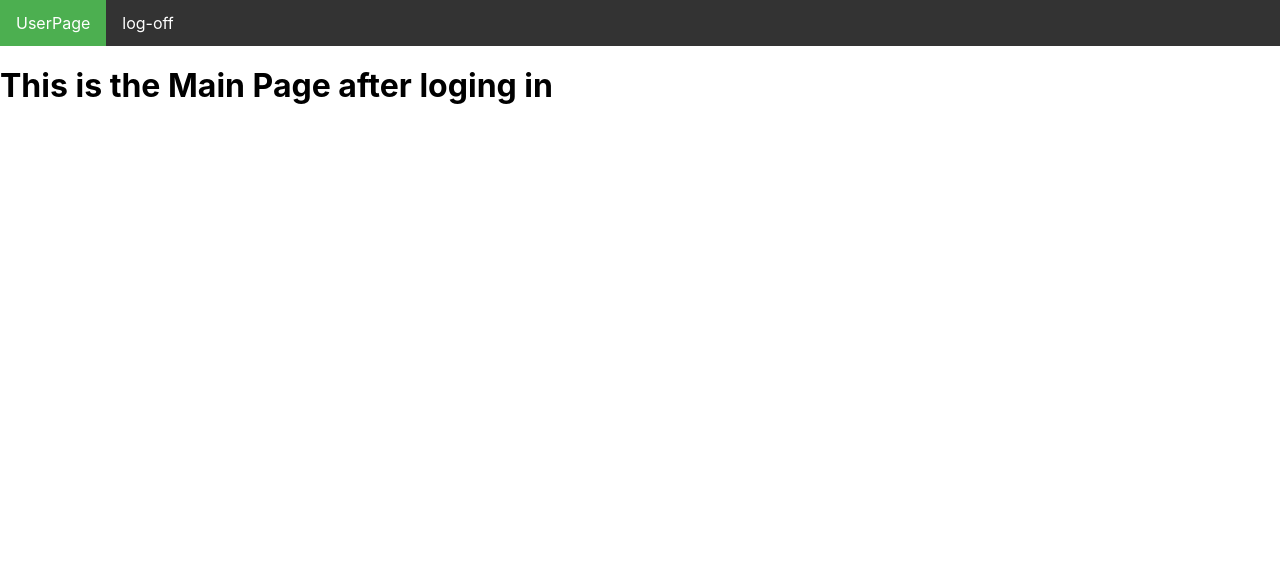
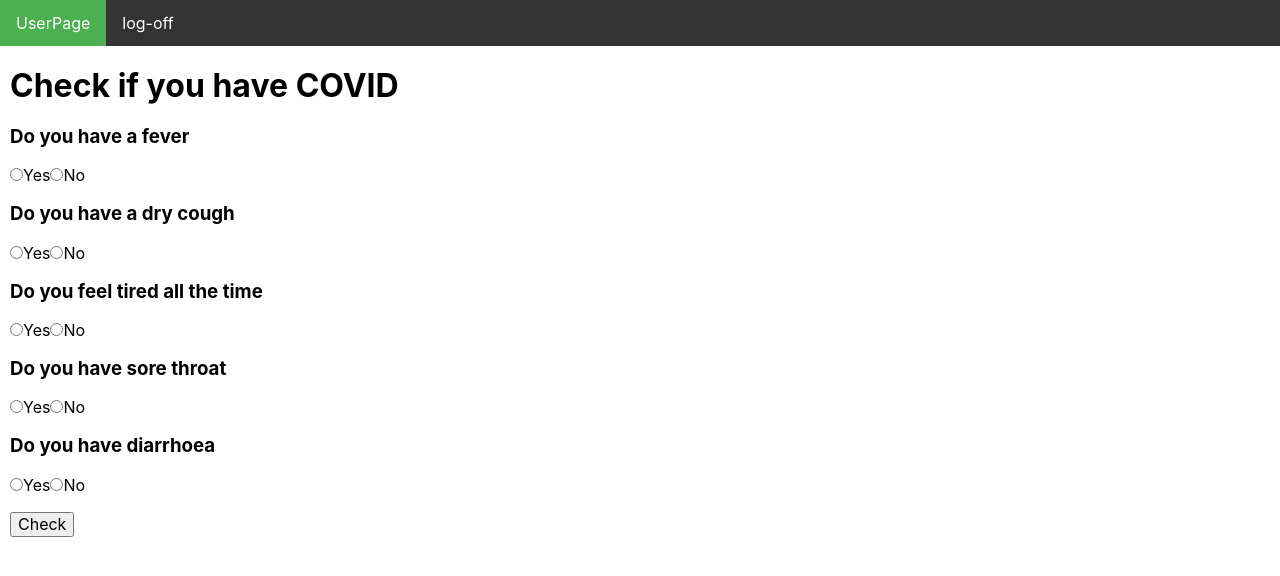
Before and after one commit to reubenwasser/cmpt470-project, a React (Create React App) app in the folder frontend/: page /UserPage in a window 1280 px wide. Shown: the top 576 px of the page. Built offline with nearby package versions, Linux system fonts and the light colour scheme.

Commit message:
diag_form

```diff
--- a/frontend/src/App.js
+++ b/frontend/src/App.js
@@ -42,12 +42,19 @@ class App extends Component {
           <Route exact
             path='/Register'
             render={(props) => (
-              <Register {...props} UserInfo={this.UserInfo}
+              <Register {...props}
+                UserInfo={this.UserInfo}
                />
             )}
           />
           <Route exact path="/SignIn" component={SignIn} />
-          <Route exact path="/UserPage" component={UserPage} />
+          <Route exact
+            path="/UserPage"
+            render={(props) => (
+              <UserPage {...props}
+              />
+            )}
+          />
         </Switch>
       </BrowserRouter>
     )
--- a/frontend/src/Components/UserPage/UserPage.js
+++ b/frontend/src/Components/UserPage/UserPage.js
@@ -1,6 +1,44 @@
 import React from 'react';
+import "../css/UserPage.css"
 
-class home extends React.Component {
+
+
+class UserPage extends React.Component {
+	constructor(props) {
+	    super(props);
+	    this.state = {
+	      total: "0",
+	      fever: "0",
+	      cough: "0",
+	      tired: "0",
+	      sore: "0",
+	      diarrhoea: "0",
+	      percent: "0"
+
+	    };
+	    this.handleChange = this.handleChange.bind(this);
+	  }
+
+
+  	handleChange(e) {
+	    this.setState({
+	      [e.target.name]: parseInt(e.target.value)
+	    })
+	  }
+
+	SeePercent = (e) => {
+		this.setState({
+			total: parseInt(this.state.fever) + parseInt(this.state.cough)+parseInt(this.state.tired)+parseInt(this.state.sore)+parseInt(this.state.diarrhoea)
+		}, function () {
+			this.setState({percent: (parseInt(this.state.total)/5)*100},function () {
+				window.alert("the percentage of you having COVID is :  " + this.state.percent);
+			})
+
+		})
+
+	}
+
+
 	render(){
 		return(
 			<div>
@@ -8,11 +46,54 @@ class home extends React.Component {
 				  <li><a class="active" href="/UserPage">UserPage</a></li>
 				  <li><a href="/">log-off</a></li>
 				</ul>
-				<h1>This is the Main Page after loging in</h1>
+				<div class="diagForm" id="diagForm">
+					<h1>Check if you have COVID</h1>
+
+					<div onChange={this.handleChange}>
+						<h3>Do you have a fever</h3>
+						<input type="radio" id="fever_yes" name="fever" value="1"/>
+						<label for="fever_yes">Yes</label>
+						<input type="radio" id="fever_no" name="fever" value="0"/>
+						<label for="fever_no">No</label><br/>
+					</div>
+					<div onChange={this.handleChange}>
+						<h3>Do you have a dry cough</h3>
+						<input type="radio" id="cough_yes" name="cough" value="1"/>
+						<label for="cough_yes">Yes</label>
+						<input type="radio" id="cough_no" name="cough" value="0"/>
+						<label for="cough_no">No</label><br/>
+					</div>
+					<div onChange={this.handleChange}>
+						<h3>Do you feel tired all the time</h3>
+						<input type="radio" id="tired_yes" name="tired" value="1"/>
+						<label for="tired_yes">Yes</label>
+						<input type="radio" id="tired_no" name="tired" value="0"/>
+						<label for="tired_no">No</label><br/>
+					</div>
+					<div onChange={this.handleChange}>
+						<h3>Do you have sore throat</h3>
+						<input type="radio" id="sore_yes" name="sore" value="1"/>
+						<label for="sore_yes">Yes</label>
+						<input type="radio" id="sore_no" name="sore" value="0"/>
+						<label for="sore_no">No</label><br/>
+					</div>
+					<div onChange={this.handleChange}>
+						<h3>Do you have diarrhoea</h3>
+						<input type="radio" id="diarrhoea_yes" name="diarrhoea" value="1"/>
+						<label for="diarrhoea_yes">Yes</label>
+						<input type="radio" id="diarrhoea_no" name="diarrhoea" value="0"/>
+						<label for="diarrhoea_no">No</label><br/><br/>
+					</div>
+
+					<button onClick={this.SeePercent} value="5">Check</button>
+
+
+
+				</div>
 			</div>
 		)
 	}
 
 
 }
-export default home;
+export default UserPage;
--- /dev/null
+++ b/frontend/src/Components/css/UserPage.css
@@ -0,0 +1,31 @@
+ul {
+  list-style-type: none;
+  margin: 0;
+  padding: 0;
+  overflow: hidden;
+  background-color: #333;
+}
+
+li {
+  float: left;
+}
+
+li a {
+  display: block;
+  color: white;
+  text-align: center;
+  padding: 14px 16px;
+  text-decoration: none;
+}
+
+li a:hover:not(.active) {
+  background-color: #111;
+}
+
+.active {
+  background-color: #4CAF50;
+}
+
+.diagForm {
+  margin-left: 10px;
+}
```
